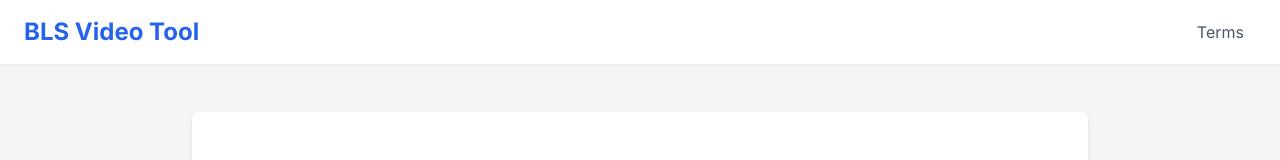
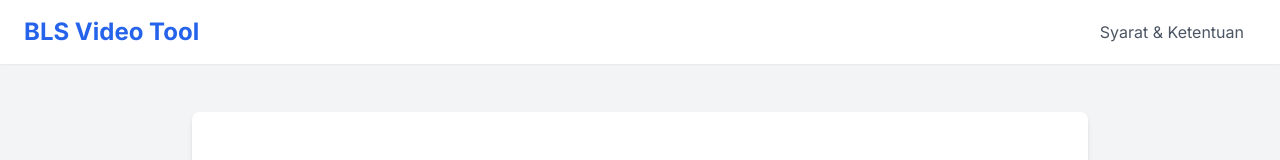
Before and after one commit to ilham-ultra/bls.github.io, a plain HTML site: page privacy.html in a window 1280 px wide. Shown: the top 160 px of the page. Drawn offline with nearby package versions, Linux system fonts and the light colour scheme.

Commit message:
Update privacy.html

```diff
--- a/privacy.html
+++ b/privacy.html
@@ -21,7 +21,7 @@
         <nav class="container mx-auto px-6 py-4 flex justify-between items-center">
             <a href="https://ultra-ilham.github.io/" class="text-2xl font-bold text-blue-600">BLS Video Tool</a>
             <div>
-                <a href="https://ultra-ilham.github.io/terms-of-service" class="text-gray-600 hover:text-blue-600 px-3 py-2">Terms</a>
+                <a href="https://ultra-ilham.github.io/terms-of-service" class="text-gray-600 hover:text-blue-600 px-3 py-2">Syarat & Ketentuan</a>
             </div>
         </nav>
     </header>
```
